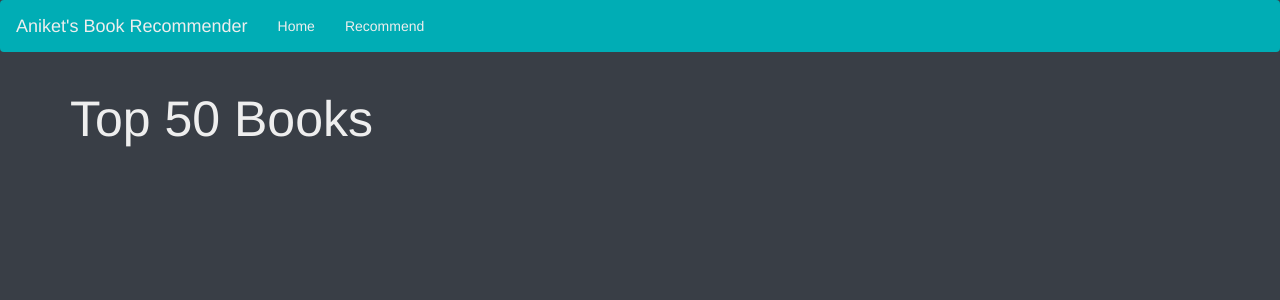
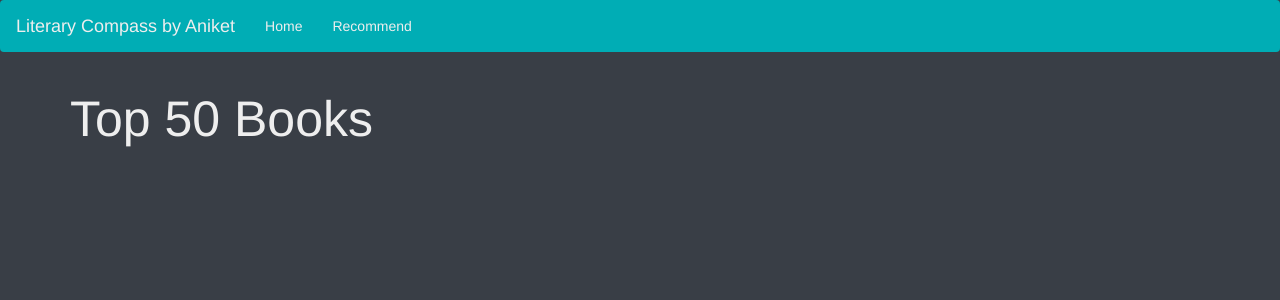
Before and after one commit to aniket2001a/book-recommend, a Flask app: page / in a window 1280 px wide. Shown: the top 300 px of the page. Run offline with Flask 3, Linux system fonts and the light colour scheme; parts of the project's set-up code (start-up, migrations or seed data) failed here and were passed over.

Commit message:
Update index.html
Changed name from Aniket's Book Recommender to Literary Compass

```diff
--- a/templates/index.html
+++ b/templates/index.html
@@ -42,7 +42,7 @@
 <!-- <body> -->
 
     <nav class="navbar" style="background-color:#00ADB5">
-        <a href="#" onclick="location.reload();" class="navbar-brand">Aniket's Book Recommender</a>
+        <a href="#" onclick="location.reload();" class="navbar-brand">Literary Compass by Aniket</a>
         <ul class="nav navbar-nav">
             <li><a href="/">Home</a></li>
             <li><a href="/recommend">Recommend</a></li>
```
